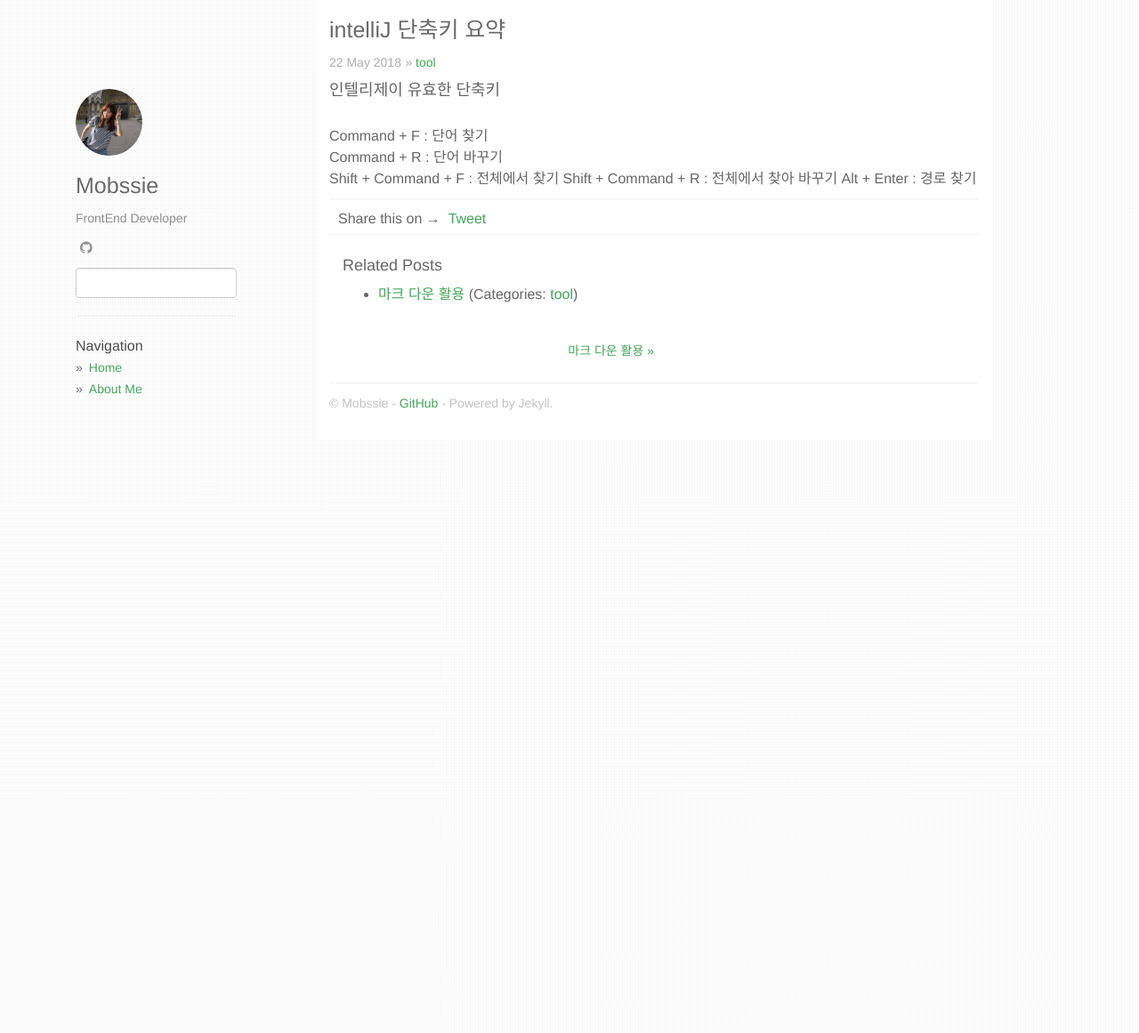
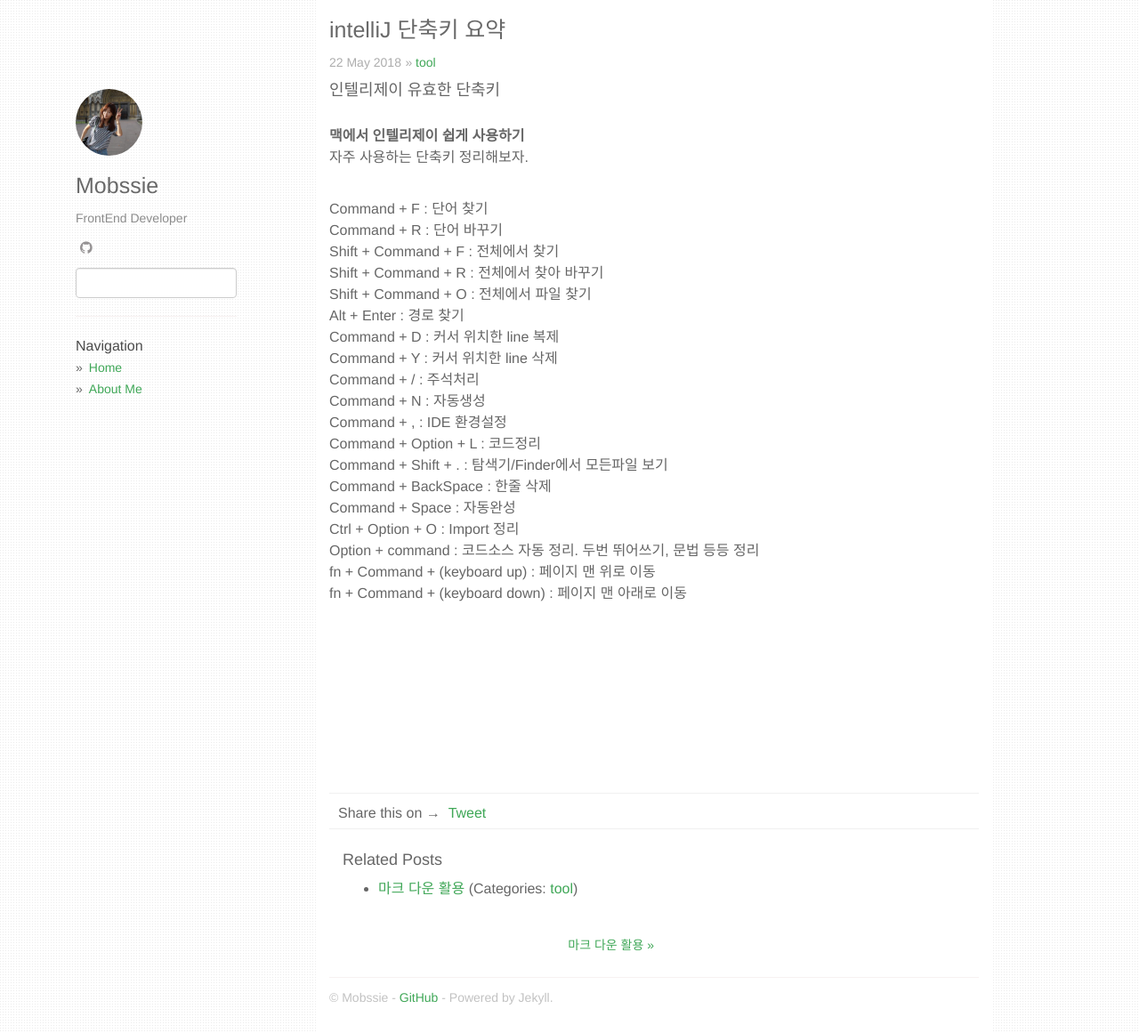
Before and after one commit to mobssie/mobssie.github.com, a Jekyll site: the page built from _posts/2018-05-23-intelliJ-Short-Cut-Key.md, in a window 1280 px wide and 1161 px high. Shown: the whole window at 89% size. Built offline with Jekyll 4.4.1, drawn with Linux system fonts in a browser that asks for light colours; nearby versions of some CDN libraries; comment, search, counter and statistics services are not loaded.

Commit message:
마크다운 포스팅 정리  / 인텔리 제이 단축키 추

```diff
--- a/_posts/2018-05-23-intelliJ-Short-Cut-Key.md
+++ b/_posts/2018-05-23-intelliJ-Short-Cut-Key.md
@@ -7,8 +7,30 @@
 
 #### 인텔리제이 유효한 단축키 <br><br>
 
+**맥에서 인텔리제이 쉽게 사용하기**
+자주 사용하는 단축키 정리해보자.<br><br>
+
 Command + F : 단어 찾기
 Command + R : 단어 바꾸기
 Shift + Command + F : 전체에서 찾기
 Shift + Command + R : 전체에서 찾아 바꾸기
+Shift + Command + O : 전체에서 파일 찾기
 Alt + Enter : 경로 찾기
+Command + D : 커서 위치한 line 복제
+Command + Y : 커서 위치한 line 삭제
+Command + / : 주석처리
+Command + N : 자동생성
+Command + , : IDE 환경설정
+Command + Option + L : 코드정리
+Command + Shift + . : 탐색기/Finder에서 모든파일 보기
+Command + BackSpace : 한줄 삭제
+Command + Space : 자동완성
+Ctrl + Option + O : Import 정리
+Option + command :  코드소스 자동 정리. 두번 뛰어쓰기, 문법 등등 정리
+fn + Command + (keyboard up) : 페이지 맨 위로 이동
+fn + Command + (keyboard down) : 페이지 맨 아래로 이동
+
+
+
+
+<br><br><br><br><br><br><br><br>
```
Also changed, not shown: _posts/2018-05-24-How-to-MarkDown.md (+48 -21 lines).
